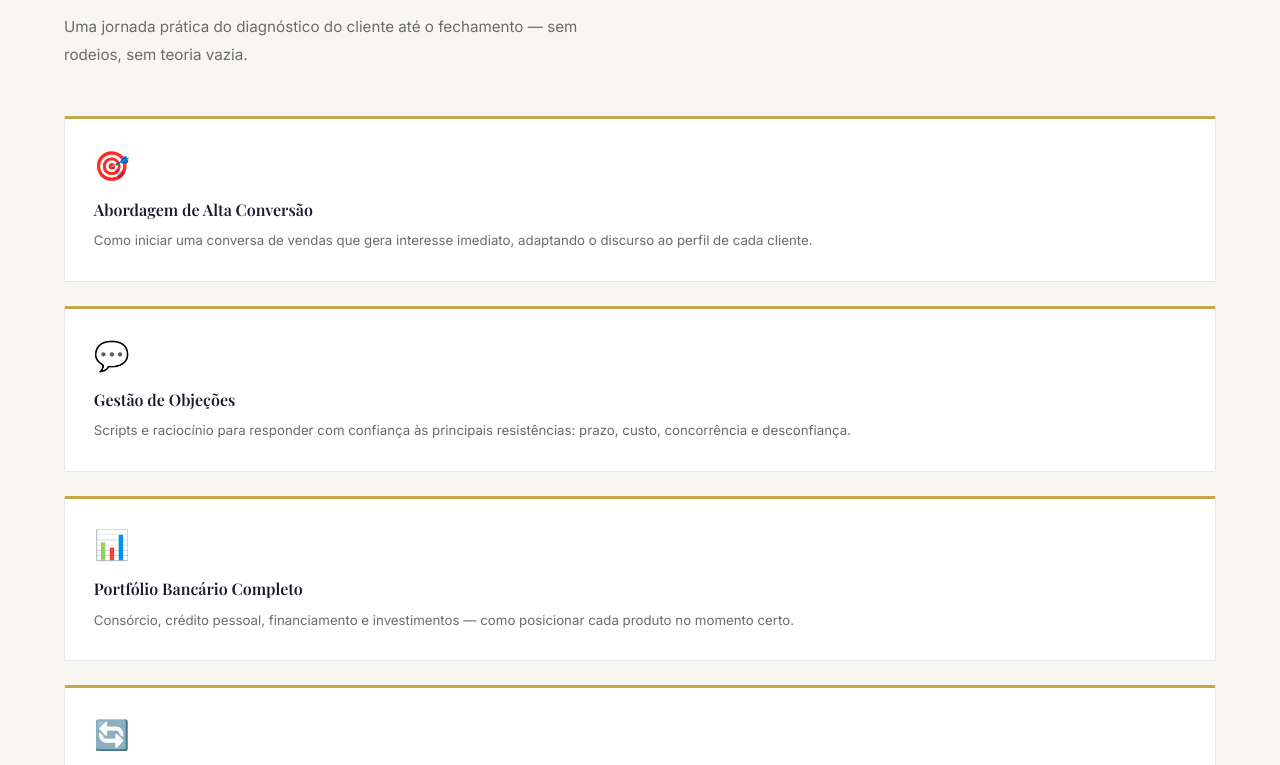
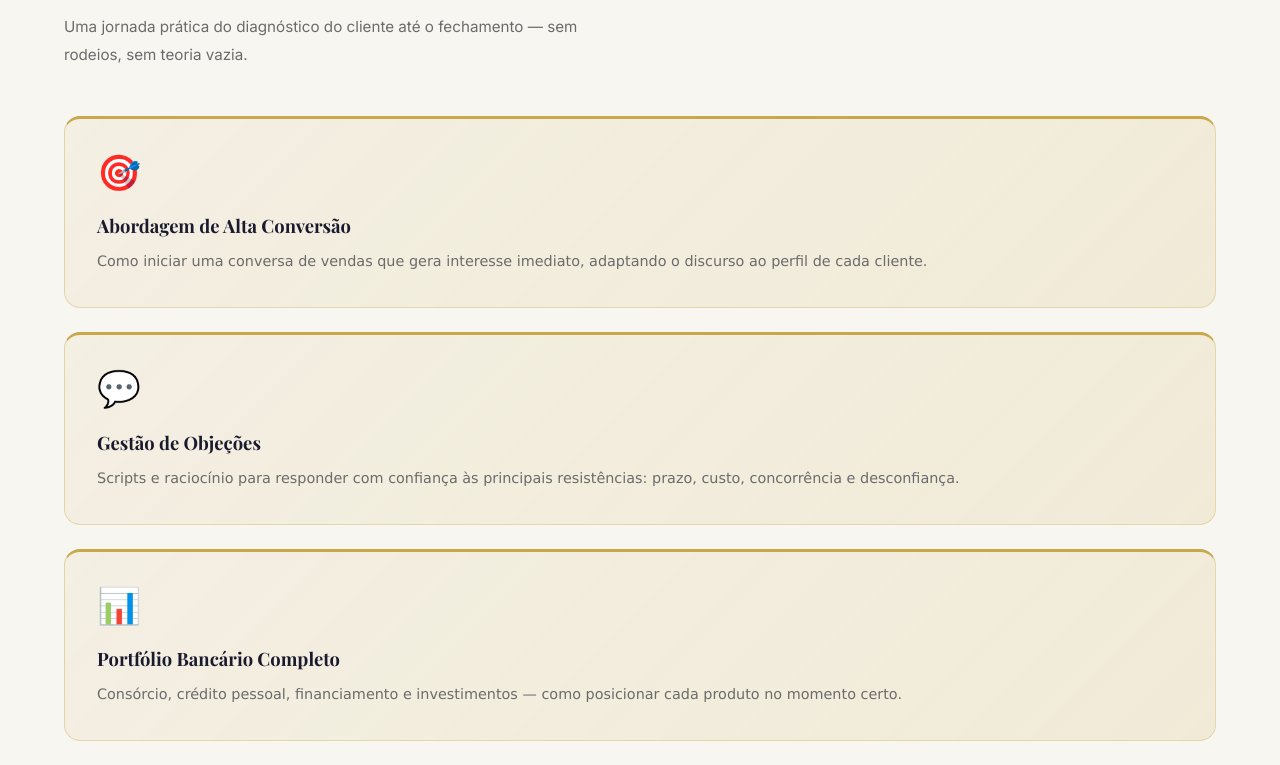
Before and after one commit to TLDevStudio/curso-banco, a plain HTML site: page index.html in a window 1280 px wide. Shown: the part 1103-1868 px from the top of the page. Drawn offline with nearby package versions, Linux system fonts and the light colour scheme; no server answers.

Commit message:
atualizando cards do index

```diff
--- a/css/style.css
+++ b/css/style.css
@@ -691,36 +691,37 @@ section {
 }
 
 .learn-card {
-    background: var(--white);
-    border-radius: 2px;
-    padding: 1.8rem;
-    border: 1px solid var(--gray-light);
+    background: linear-gradient(135deg, rgba(201, 168, 76, 0.08) 0%, rgba(201, 168, 76, 0.15) 100%);
+    border-radius: 16px;
+    padding: 2rem;
+    border: 1px solid rgba(201, 168, 76, 0.35);
     border-top: 3px solid var(--gold);
     transition: box-shadow 0.2s, transform 0.2s;
 }
 
 .learn-card:hover {
-    box-shadow: 0 8px 32px rgba(201, 168, 76, 0.12);
+    box-shadow: 0 8px 32px rgba(201, 168, 76, 0.2);
     transform: translateY(-2px);
 }
 
 .learn-icon {
-    font-size: 1.8rem;
-    margin-bottom: 1rem;
+    font-size: 2.2rem;
+    margin-bottom: 1.2rem;
 }
 
 .learn-card h3 {
     font-family: 'Playfair Display', serif;
-    font-size: 1rem;
-    font-weight: 600;
+    font-size: 1.15rem;
+    font-weight: 700;
     color: var(--navy);
-    margin-bottom: 0.6rem;
+    margin-bottom: 0.7rem;
 }
 
 .learn-card p {
-    font-size: 0.83rem;
+    font-family: Verdana, Geneva, Tahoma, sans-serif;
+    font-size: 0.9rem;
     color: var(--gray);
-    line-height: 1.7;
+    line-height: 1.8;
 }
 
 /* VIDEO DEMOS */
```
Also changed, not shown: svg/logo.svg (added).
